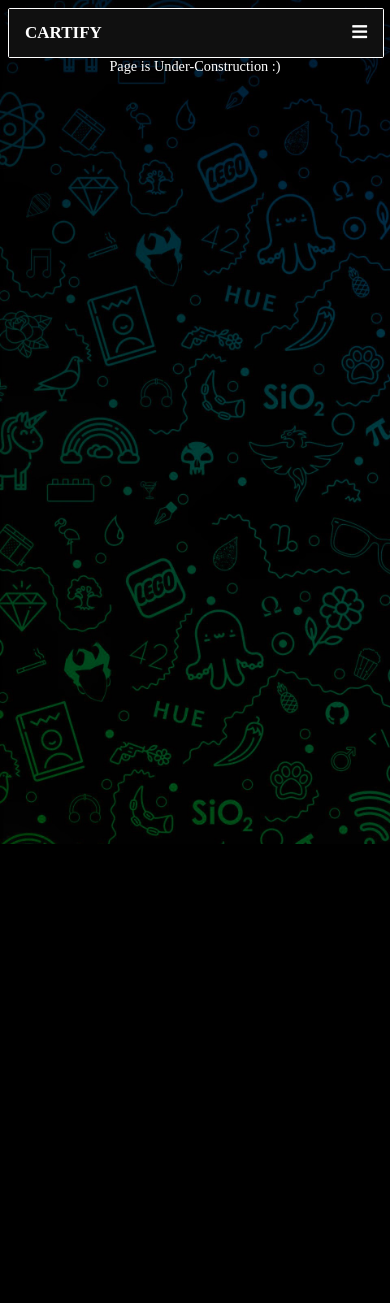
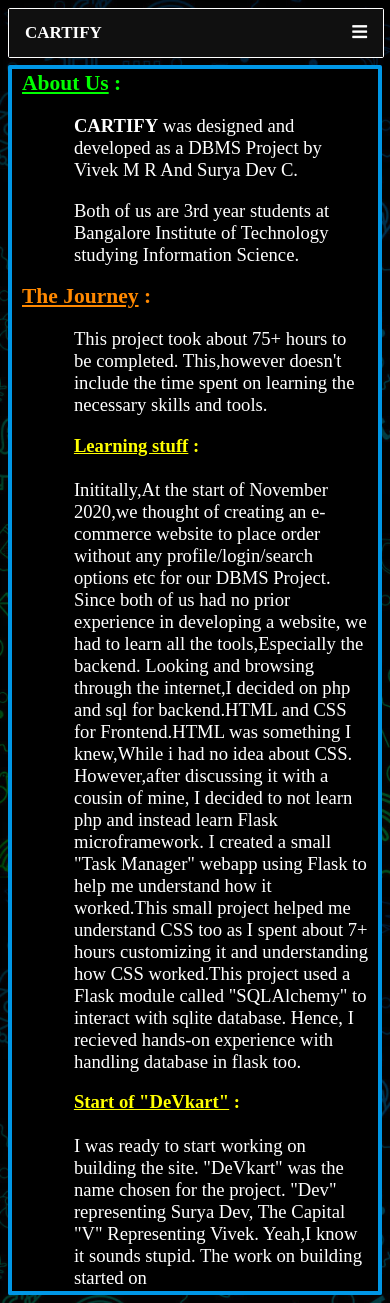
Before and after one commit to Vivek2k20/E_Shop-Version-1, a Flask app: page /about in a window 390 px wide. Before the commit the page ends 844 px from the top, so only its background shows below. Run offline with Flask 2, Linux system fonts and the light colour scheme; some libraries are stand-ins or nearby versions.

Commit message:
Fixed all known bugs,Started working on About us

```diff
--- /dev/null
+++ b/Static/css/aboutus.css
@@ -0,0 +1,32 @@
+.aboutus {
+    text-align: left;
+    font-size: 1em;
+    background-color: #000;
+    border: 0.3em #0097e6 solid;
+    padding: 2px 10px;
+    border-radius: 0.13em;
+    margin-top: 2%;
+}
+
+.aboutus #info {
+    margin-left: 10%;
+    position: relative;
+    font-size: 1.3vmax;
+}
+
+@media only screen and (max-width: 600px) {
+    .profile {
+        text-align: left;
+        background-color: #000;
+        font-size: 1em;
+        border: 0.3em #0097e6 solid;
+        padding: 2px 10px;
+        border-radius: 0.13em;
+        margin-top: 2%;
+    }
+    .aboutus #info {
+        margin-left: 15%;
+        position: relative;
+        font-size: 1.3em;
+    }
+}
--- a/Templates/about.html
+++ b/Templates/about.html
@@ -6,8 +6,26 @@
 
 
 {% block body %}
+<link rel="stylesheet" href="{{ url_for('static',filename='css/aboutus.css')}}">
+<div class="aboutus" id="aboutus">
+    <font color="#0f0"><h2><u>About Us</u> :</h2><br></font>
+        <div id="info">
+            <p><b>CARTIFY</b> was designed and developed as a DBMS Project by Vivek M R And Surya Dev C.</p>
+            <p>Both of us are 3rd year students at Bangalore Institute of Technology studying Information Science.</p>
+        </div>
+    <font color="#f80"><h2><u>The Journey</u> :</h2><br></font>
+        <div id="info">
+            <p>This project took about 75+ hours to be completed. This,however doesn't include the time spent on learning the necessary skills and tools.
+            </p><font color="#ff0"><u><b>Learning stuff</u> :</b></font><br><br>
+            Inititally,At the start of November 2020,we thought of creating an e-commerce website to place order without any profile/login/search options etc for our DBMS Project. Since both of us had no prior experience in developing a website,
+            we had to learn all the tools,Especially the backend. Looking and browsing through the internet,I decided on php and sql for backend.HTML and CSS for Frontend.HTML was something I knew,While i had no idea about CSS. However,after discussing it with a cousin of mine, I decided to not learn
+            php and instead learn Flask microframework. I created a small "Task Manager" webapp using Flask to help me understand how it worked.This small project helped me understand CSS too as I spent about 7+ hours customizing it and understanding how CSS worked.This project used a Flask module
+            called "SQLAlchemy" to interact with sqlite database. Hence, I recieved hands-on experience with handling database in flask too.
+            </p><font color="#ff0"><u><b>Start of "DeVkart"</u> :</b></font><br><br>
+            I was ready to start working on building the site. "DeVkart" was the name chosen for the project. "Dev" representing Surya Dev, The Capital "V" Representing Vivek. Yeah,I know it sounds stupid.
+            The work on building started on
 
-Page is Under-Construction :)
+        </div>
 
 {% if successmsg %}
     <div class="Successmsg">
--- a/Templates/profile.html
+++ b/Templates/profile.html
@@ -7,7 +7,6 @@
 
 {% block body %}
 <link rel="stylesheet" href="{{ url_for('static',filename='css/profile.css')}}">
-<div class="pagehead" id="pagehead">Your Profile</div>
 <div class="profile" id="profile">
     <div id="name">{{currentuser['name']}}</div><br>
     <div id="details">
--- a/app.py
+++ b/app.py
@@ -10,36 +10,23 @@ import sqlite3
 from datetime import datetime
 import pytz
 from pytz import timezone
+app = Flask(__name__,template_folder = 'Templates',static_folder='Static')
+app.config['SECRET_KEY'] = "@\xec\xf7\t6\xe9mVc8\x1a\xad\xa2\xf2``TT\xb1SU\xf8\x14W"
 import os
 import requests
-from flask_cachebuster import CacheBuster
-"""
-########################################
-########################################
-"""
-
-
-
-
-
-
-
-
-"""
-##########################################
-CONFIGURING APP
-##########################################
-"""
-app = Flask(__name__,template_folder = 'Templates',static_folder='Static')
-app.config['SECRET_KEY'] = "@\xec\xf7\t6\xe9mVc8\x1a\xad\xa2\xf2``TT\xb1SU\xf8\x14W"
-config = { 'extensions': ['.js', '.css', '.csv'], 'hash_size': 5 }
-cache_buster = CacheBuster(config=config)
-cache_buster.init_app(app)
 ind=timezone('Asia/Kolkata')
-"""
-########################################
-########################################
-"""
+
+
+
+"""
+########################################
+########################################
+"""
+
+
+
+
+
 
 
 
@@ -589,10 +576,13 @@ PROFILE PAGE VIEW
 '''
 @app.route('/profile')
 def profilepage():
-    if session['User']:
-        return render_template('profile.html',currentuser=CurrentUser())
-    else :
-        return redirect(url_for('login'),msg="Log In to Access this Page!",currentuser=CurrentUser())
+    try:
+        if session['User']:
+           return render_template('profile.html',currentuser=CurrentUser())
+        else :
+           return render_template('login.html',msg="Log In to Access this Page!",currentuser=CurrentUser())
+    except:
+        return render_template('login.html',msg="Log In to Acces this Page!",currentuser=CurrentUser())
 '''
 ##########################################
 ##########################################
@@ -1593,7 +1583,7 @@ def forgotpassword():
             else:
                 g.db.rollback()
                 g.db.close()
-                return render_template('forgotpassword.html',currentuser=CurrentUser(),msg="Incorrect Secret Question or answer!"+str(request.form['question'])+" and "+auth[0][1].lower()+request.form['answer'].lower(),questions=questions())
+                return render_template('forgotpassword.html',currentuser=CurrentUser(),msg="Incorrect Secret Question or answer!",questions=questions())
         except :
             return render_template('forgotpassword.html',currentuser=CurrentUser(),msg="Invalid Email! Please Register if not done.",questions=questions())
 '''
@@ -1692,6 +1682,7 @@ if __name__ == '__main__':
                 g.db.execute("CREATE TABLE IF NOT EXISTS Cart (id integer NOT NULL PRIMARY KEY,uid integer NOT NULL,status_id integer NOT NULL,FOREIGN KEY (uid) REFERENCES Users (id) ON DELETE CASCADE,FOREIGN KEY (status_id) REFERENCES Status (id));")
                 g.db.execute("CREATE TABLE IF NOT EXISTS Cart_Items (sl integer NOT NULL PRIMARY KEY,cart_id integer NOT NULL,p_id integer NOT NULL,quantity integer NOT NULL,p_total integer NOT NULL,FOREIGN KEY (p_id) REFERENCES Products (id) ON DELETE CASCADE,FOREIGN KEY (cart_id) REFERENCES Cart (id) ON DELETE CASCADE);")
                 g.db.execute("CREATE TABLE IF NOT EXISTS Orders (id integer PRIMARY KEY,uid integer NOT NULL,cart_id integer NOT NULL,total integer NOT NULL,order_date text NOT NULL,status_id integer NOT NULL,FOREIGN KEY (uid) REFERENCES Users (id) ON DELETE CASCADE,FOREIGN KEY (cart_id) REFERENCES Cart (id) ON DELETE CASCADE,FOREIGN KEY (status_id) REFERENCES Status (id));")
+                g.db.execute("CREATE TABLE IF NOT EXISTS ContactForm(id integer PRIMARY KEY,name text NOT NULL,msg text NOT NULL,uid integer);")
                 g.db.execute("INSERT INTO Questions(value) VALUES('What was your childhood nickname?');")
                 g.db.execute("INSERT INTO Questions(value) VALUES('Who was your childhood hero?');")
                 g.db.execute("INSERT INTO Questions(value) VALUES('What is the name of your current crush?');")
```
Also changed, not shown: Static/css/login.css (indentation only), users.db.
